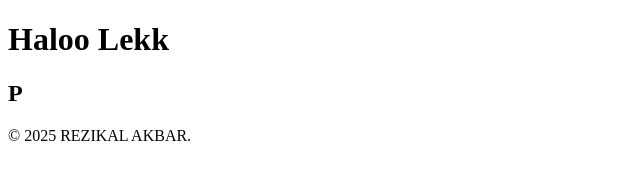
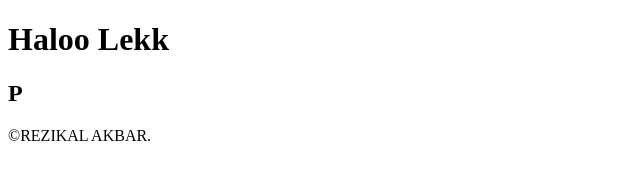
Before and after one commit to rezikalakbar/web, a plain HTML site: page index.html in a window 1280 px wide. Shown: the full height of the page, 0-640 px from the left. Drawn offline with Linux system fonts and the light colour scheme.

Commit message:
Update index.html

```diff
--- a/index.html
+++ b/index.html
@@ -14,7 +14,7 @@
 
     </main>
     <footer>
-        <p>&copy; 2025 REZIKAL AKBAR.</p>
+        <p>&copy;REZIKAL AKBAR.</p>
     </footer>
 </body>
 </html>
```
